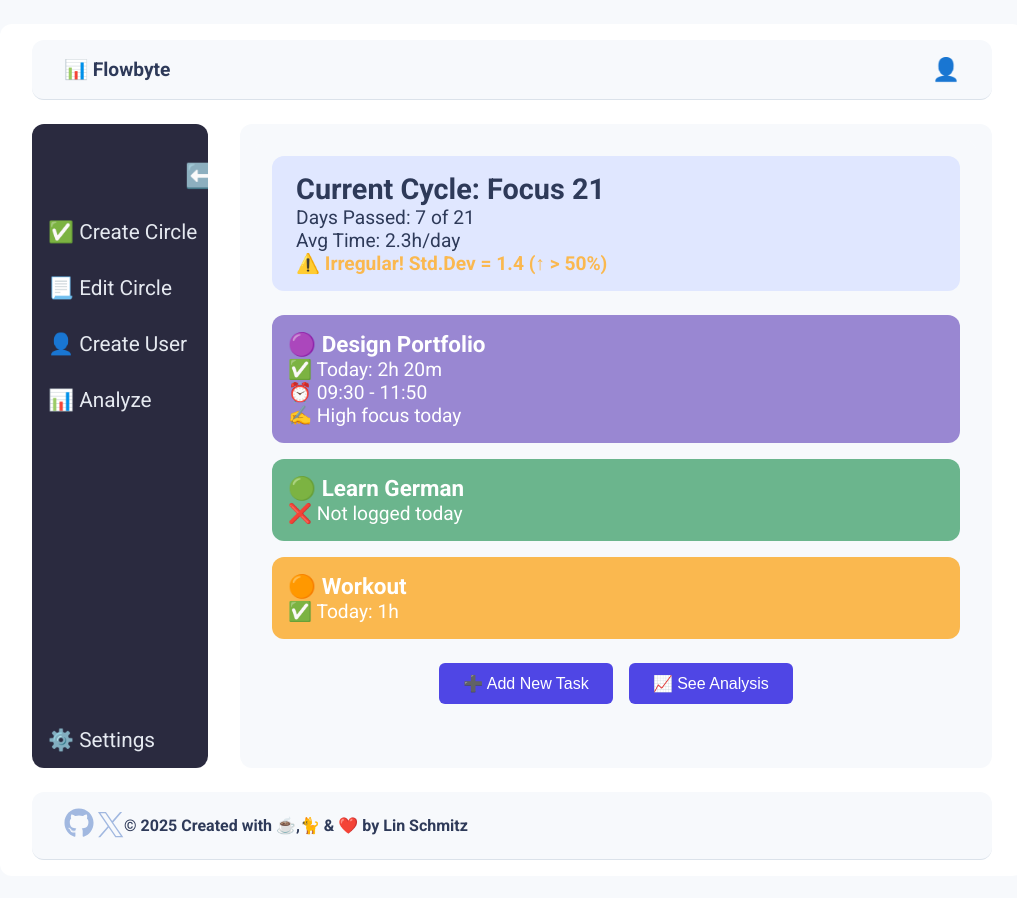
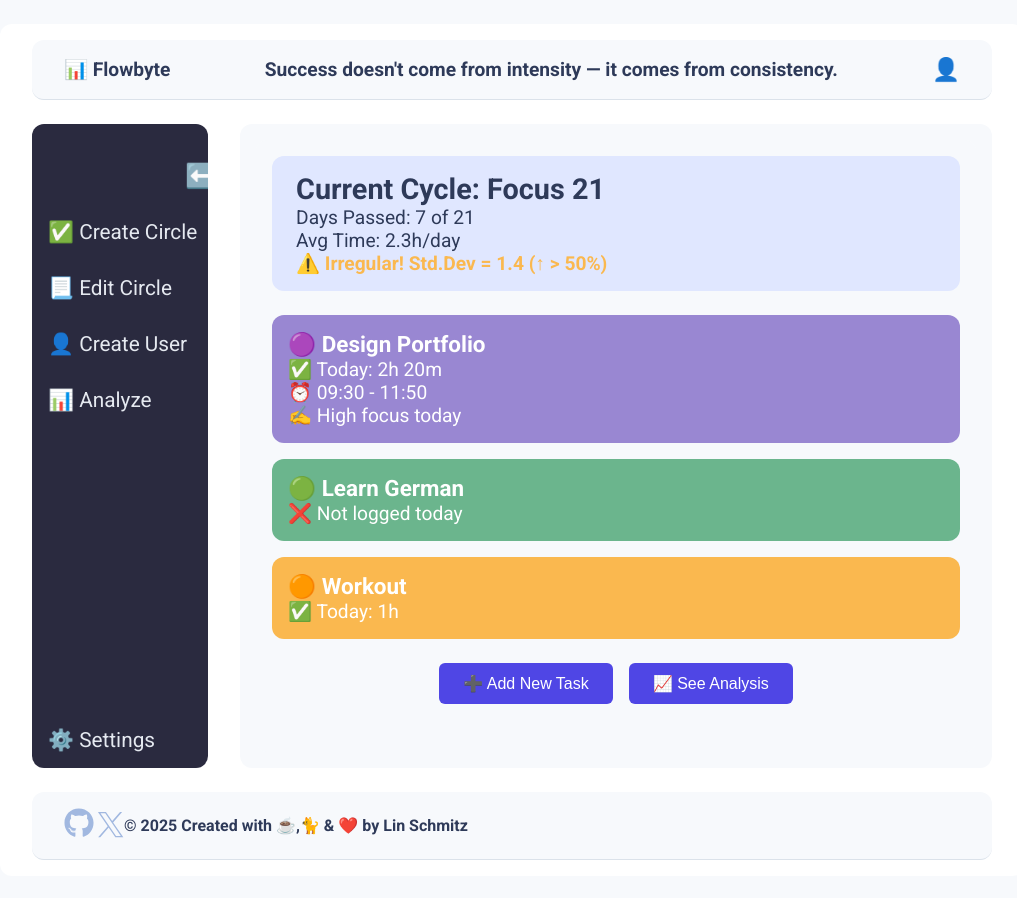
Before and after one commit to LinSchmitz/Flowbyte, a React (Vite) app: page / in a window 1280 px wide. Shown: the whole page, without its empty margins (128-1145 px from the left). Built offline with nearby package versions, Linux system fonts and the light colour scheme.

Commit message:
added Analyz

```diff
--- a/src/components/Header.jsx
+++ b/src/components/Header.jsx
@@ -5,6 +5,7 @@ export default function Header() {
   return (
     <header className="header">
       <div className="logo">📊 Flowbyte </div>
+      <h4>Success doesn't come from intensity — it comes from consistency.</h4>
       <div className="profile-icon">👤</div>
     </header>
   );
```
